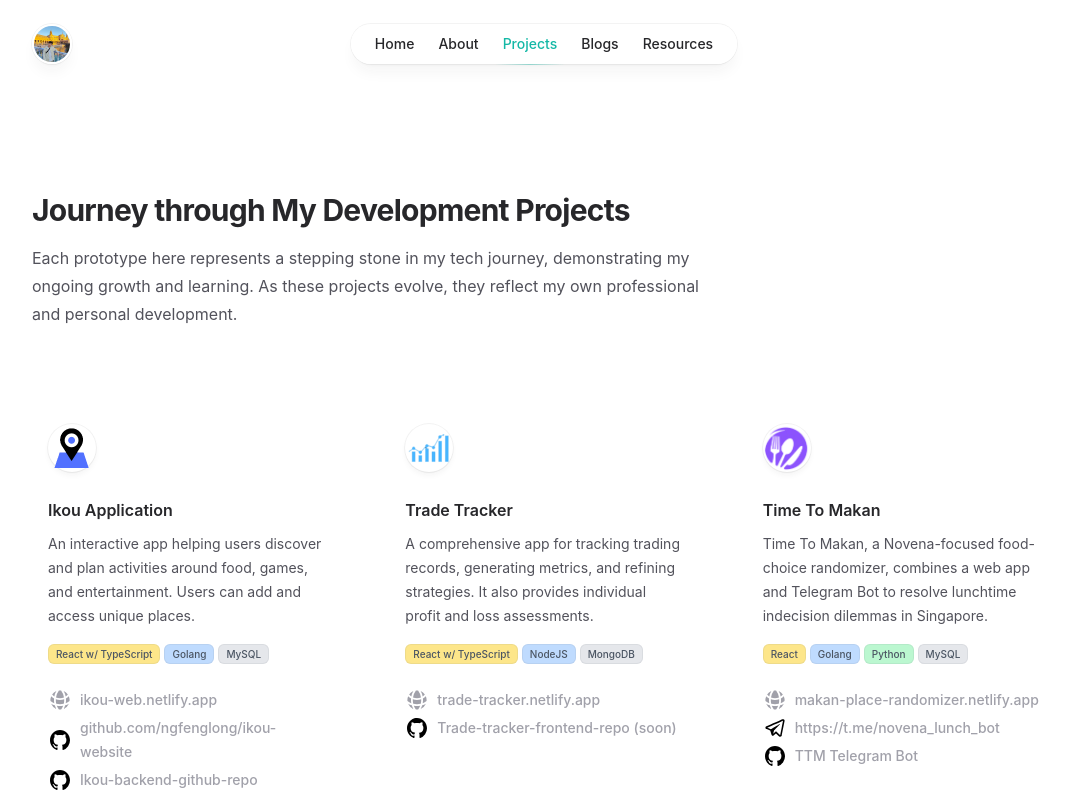
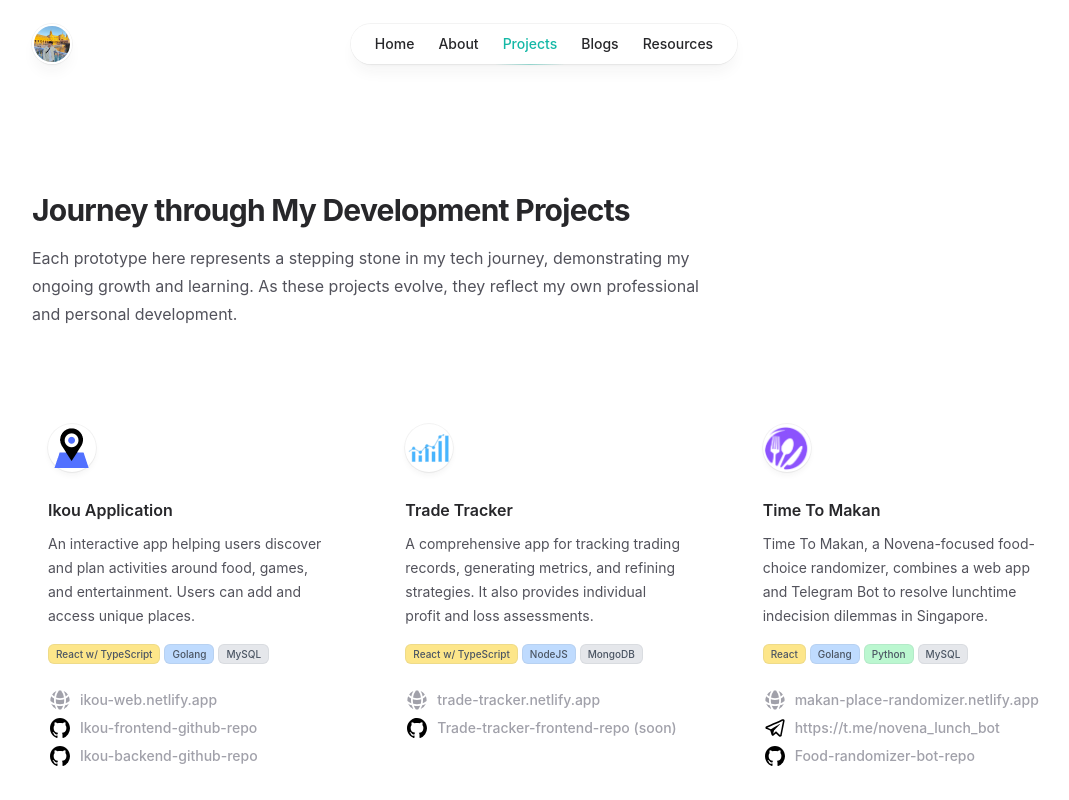
Before and after one commit to ngfenglong/with-zell, a Next.js app: page /projects in a window 1280 px wide. Shown: the top 800 px of the page, without its empty margins (96-1165 px from the left). Built offline with nearby package versions, Linux system fonts and the light colour scheme.

Commit message:
Edit github label text

```diff
--- a/src/constants/projects-details.js
+++ b/src/constants/projects-details.js
@@ -22,7 +22,7 @@ export const PROJECTS_DETAILS = [
     github: [
       {
         href: "https://github.com/ngfenglong/ikou-website",
-        label: "github.com/ngfenglong/ikou-website",
+        label: "Ikou-frontend-github-repo",
       },
       {
         href: "https://github.com/ngfenglong/Ikou-backend",
@@ -71,7 +71,7 @@ export const PROJECTS_DETAILS = [
     github: [
       {
         href: "https://github.com/ngfenglong/food-randomizer-bot",
-        label: "TTM Telegram Bot",
+        label: "Food-randomizer-bot-repo",
       },
     ],
     telegram: {
```
